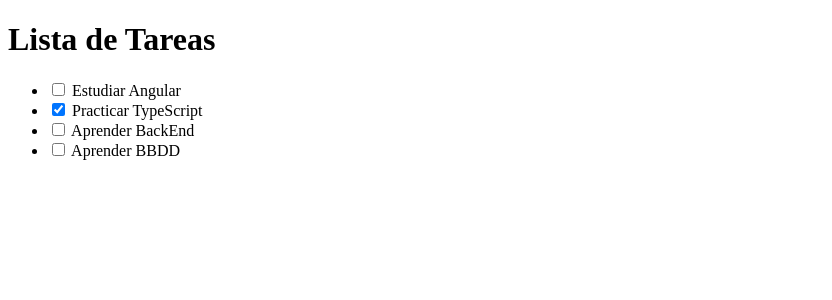
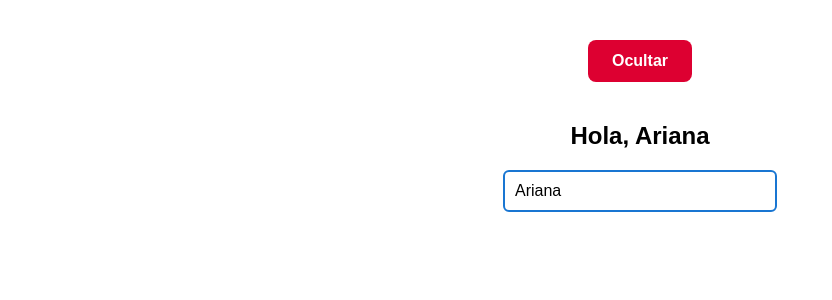
Before and after one commit to cortijougaz/AngularCurso, an Angular app: page / in a window 1280 px wide. Shown: the top 300 px of the page, without its empty margins (0-832 px from the left). Built offline with nearby package versions, Linux system fonts and the light colour scheme.

Commit message:
Clase3: ciclo de vida de un componente.

```diff
--- a/package.json
+++ b/package.json
@@ -37,6 +37,7 @@
     "@angular/cli": "^20.3.2",
     "@angular/compiler-cli": "^20.3.0",
     "@types/jasmine": "~5.1.0",
+    "@types/node": "^24.6.0",
     "jasmine-core": "~5.9.0",
     "karma": "~6.4.0",
     "karma-chrome-launcher": "~3.2.0",
--- a/src/app/app.css
+++ b/src/app/app.css
@@ -0,0 +1,40 @@
+:host{
+  display: flex;
+  flex-direction: column;
+  align-items: center;
+  margin-top: 40px;
+  font-family: Arial, Helvetica, sans-serif;
+}
+
+button{
+  background-color: #dd0031;
+  color: white;
+  border: none;
+  padding: 12px 24px;
+  margin-bottom: 20px;
+  font-size: 16px;
+  font-weight: bold;
+  border-radius: 8px;
+  cursor: pointer;
+  transition: 0.3s ease-in-out;
+}
+
+button:hover{
+  background-color: #b20027;
+  transform: scale(1.05);
+}
+
+input{
+  width: 250px;
+  padding: 10px;
+  font-size: 16px;
+  border: 2px solid #1976d2;
+  border-radius: 6px;
+  outline: none;
+  transition: 0.3s ease;
+}
+
+input:focus{
+  border-color: #42a5f5;
+  box-shadow: 0 0 8px rgba(25, 118, 210, 0.4);
+}
--- a/src/app/app.html
+++ b/src/app/app.html
@@ -1,10 +1,7 @@
-<h1>Lista de Tareas</h1>
+<button (click) = "mostrar = !mostrar">
+  {{mostrar ? 'Ocultar' : 'Mostrar'}}
+</button>
 
-<ul>
-  <li *ngFor="let tarea of lista">
-    <input type ="checkbox" [checked] = "tarea.completada" disable>
-    {{tarea.titulo}}
-  </li>
-</ul>
+<app-ciclo *ngIf="mostrar" [nombre]="usuario"></app-ciclo>
 
-<p *ngIf="lista.length === 0">No hay tareas pendientes</p>
+<input [(ngModel)]="usuario" placeholder="Escribir un nombre">
--- a/src/app/app.ts
+++ b/src/app/app.ts
@@ -1,22 +1,4 @@
 import { Component, signal } from '@angular/core';
-
-export interface Tarea{
-id: number;
-titulo: string;
-completada: boolean;
-}
-
-class GestorTareas{
-  private tareas: Tarea[] = [];
-
-  agregarTarea(tarea: Tarea){
-    this.tareas.push(tarea);
-  }
-
-  listarTareas(): Tarea[] {
-    return this.tareas;
-  }
-}
 
 @Component({
   selector: 'app-root',
@@ -25,31 +7,7 @@ class GestorTareas{
   styleUrl: './app.css'
 })
 export class App {
-lista: Tarea[] = [];
-gestor = new GestorTareas();
 
-ngOnInit(): void{
-  this.gestor.agregarTarea({
-    id: 1,
-    titulo: 'Estudiar Angular',
-    completada: false
-  });
-  this.gestor.agregarTarea({
-    id: 2,
-    titulo: 'Practicar TypeScript',
-    completada: true
-  });
-   this.gestor.agregarTarea({
-    id: 3,
-    titulo: 'Aprender BackEnd',
-    completada: false
-  });
-   this.gestor.agregarTarea({
-    id: 4,
-    titulo: 'Aprender BBDD',
-    completada: false
-  });
-  this. lista = this.gestor.listarTareas();
+  mostrar :boolean = true;
+  usuario :string = 'Ariana';
 }
-
-}
--- /dev/null
+++ b/src/app/ciclo/ciclo.html
@@ -0,0 +1,3 @@
+<div>
+  <h2>Hola, {{nombre}}</h2>
+</div>
--- /dev/null
+++ b/src/app/ciclo/ciclo.ts
@@ -0,0 +1,28 @@
+import {Component, Input, OnChanges, OnDestroy, OnInit, SimpleChanges} from '@angular/core';
+
+@Component({
+  selector: 'app-ciclo',
+  standalone: false,
+  templateUrl: './ciclo.html',
+  styleUrl: './ciclo.css'
+})
+export class Ciclo implements OnInit, OnChanges, OnDestroy {
+  @Input() nombre: string = '';
+
+  constructor() {
+    console.log('Constructor -> el componente fue creado');
+  }
+
+  ngOnChanges(changes: SimpleChanges): void {
+    console.log('ngOnChanges -> hago un cambio en @Input', changes);
+  }
+
+  ngOnDestroy(): void {
+    console.log('ngOnDestroy -> el componente será destruido');
+  }
+
+  ngOnInit(): void {
+    console.log('ngOnInit -> inicializao el componente');
+  }
+
+}
```
Also changed, not shown: src/app/app-module.ts (+6 -2 lines), src/app/ciclo/ciclo.css (added), 2 other files (tests, documents, lock files or other folders).
